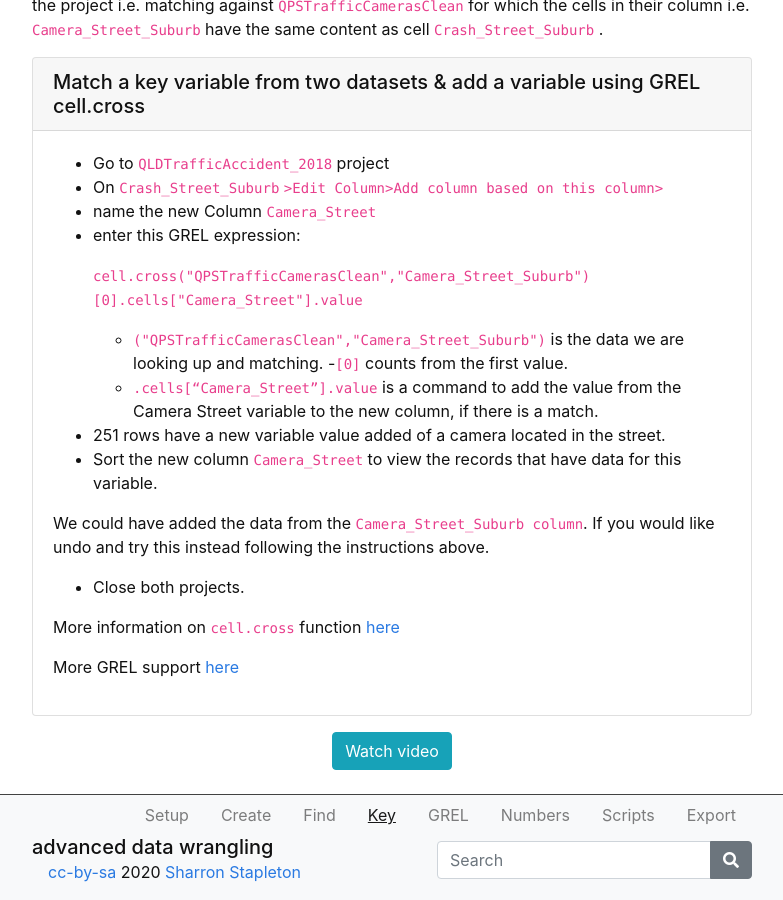
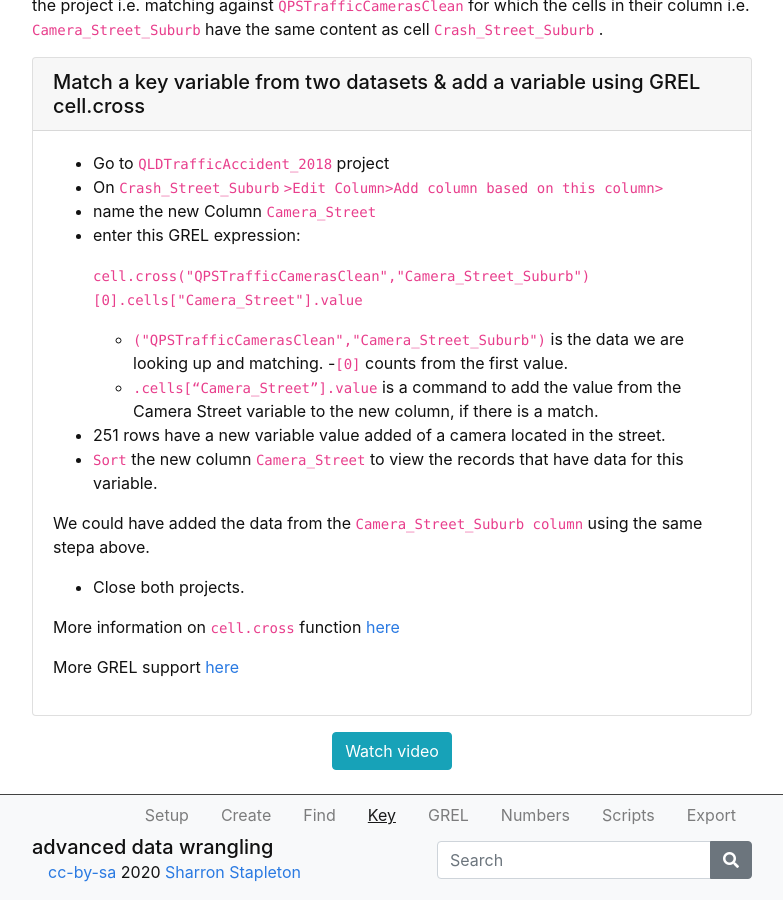
Before and after one commit to GULibrarySandbox/advanced-data-wrangle-old, a Jekyll site: the page built from content/4-lesson.md, in a window 1280 px wide and 900 px high, scrolled down 1372 px. Shown: the whole window, without its empty margins (248-1031 px from the left). Built offline with Jekyll 4.4.1, drawn with Linux system fonts in a browser that asks for light colours.

Commit message:
Update 4-lesson.md

```diff
--- a/content/4-lesson.md
+++ b/content/4-lesson.md
@@ -52,9 +52,9 @@ Now we can extend the dataset `QLDTrafficAccident_2018`  with a new variable  `C
   - `.cells[“Camera_Street”].value`  is a command to add the value from the Camera Street variable to the new column, if there is a match.
 
 - 251 rows have a new variable value added of a camera located in the street.
-- Sort the new column  `Camera_Street`  to view the records that have data for this variable.
+- `Sort`  the new column  `Camera_Street`  to view the records that have data for this variable.
 
-We could have added the data from the  `Camera_Street_Suburb column`.    If you would like undo and try this instead following the instructions above.
+We could have added the data from the  `Camera_Street_Suburb column` using the same stepa above.
 
 - Close both projects.
 
```
